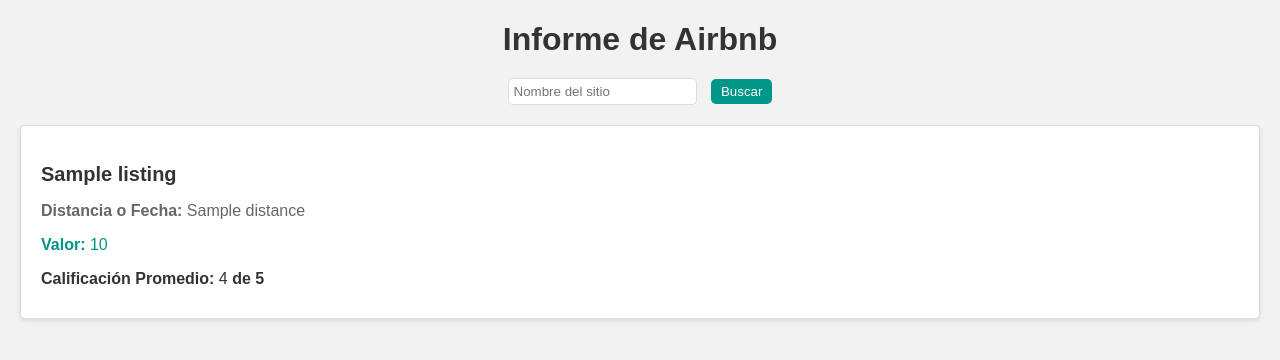
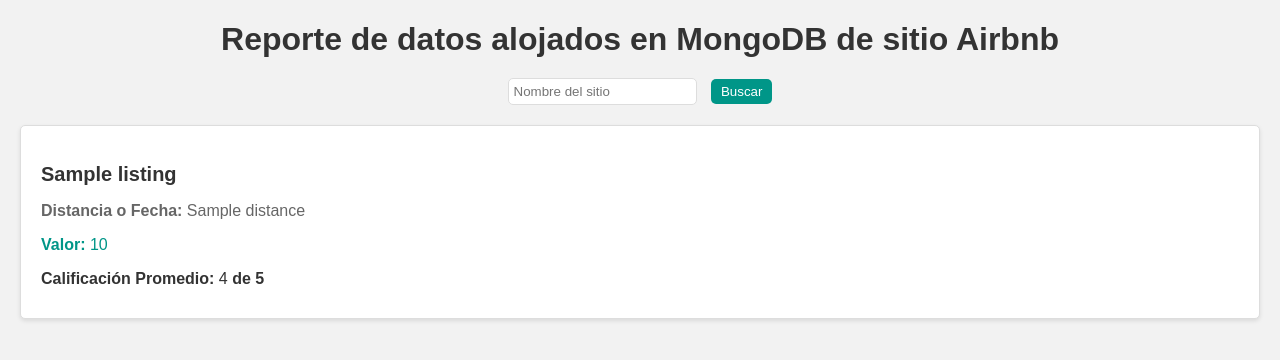
Before and after one commit to econdor9/Reporte-MongoDB, a Flask app: template templates/index.html in a window 1280 px wide. Shown: the top 360 px of the page. Run offline with Flask 3, Linux system fonts and the light colour scheme; the template is opened without the code that fills it: most values are stand-ins (such as "Sample title", 1, 10 or a date in 2020); parts of the project's set-up code (start-up, migrations or seed data) failed here and were passed over.

Commit message:
Consulta de datos alojados en MongoDB

```diff
--- a/templates/index.html
+++ b/templates/index.html
@@ -1,7 +1,7 @@
 <!DOCTYPE html>
 <html>
 <head>
-    <title>Informe de Airbnb</title>
+    <title>Reporte de datos alojados en MongoDB en Airbnb</title>
     <style>
         body {
             font-family: Arial, sans-serif;
@@ -43,7 +43,7 @@
     </style>
 </head>
 <body>
-    <h1>Informe de Airbnb</h1>
+    <h1>Reporte de datos alojados en MongoDB de sitio Airbnb</h1>
 
     <form action="/" method="GET" style="text-align: center; margin-bottom: 20px;">
         <input type="text" name="site_name" placeholder="Nombre del sitio" style="padding: 5px; border-radius: 5px; border: 1px solid #ddd; margin-right: 10px;">
```
Also changed, not shown: README.md.
